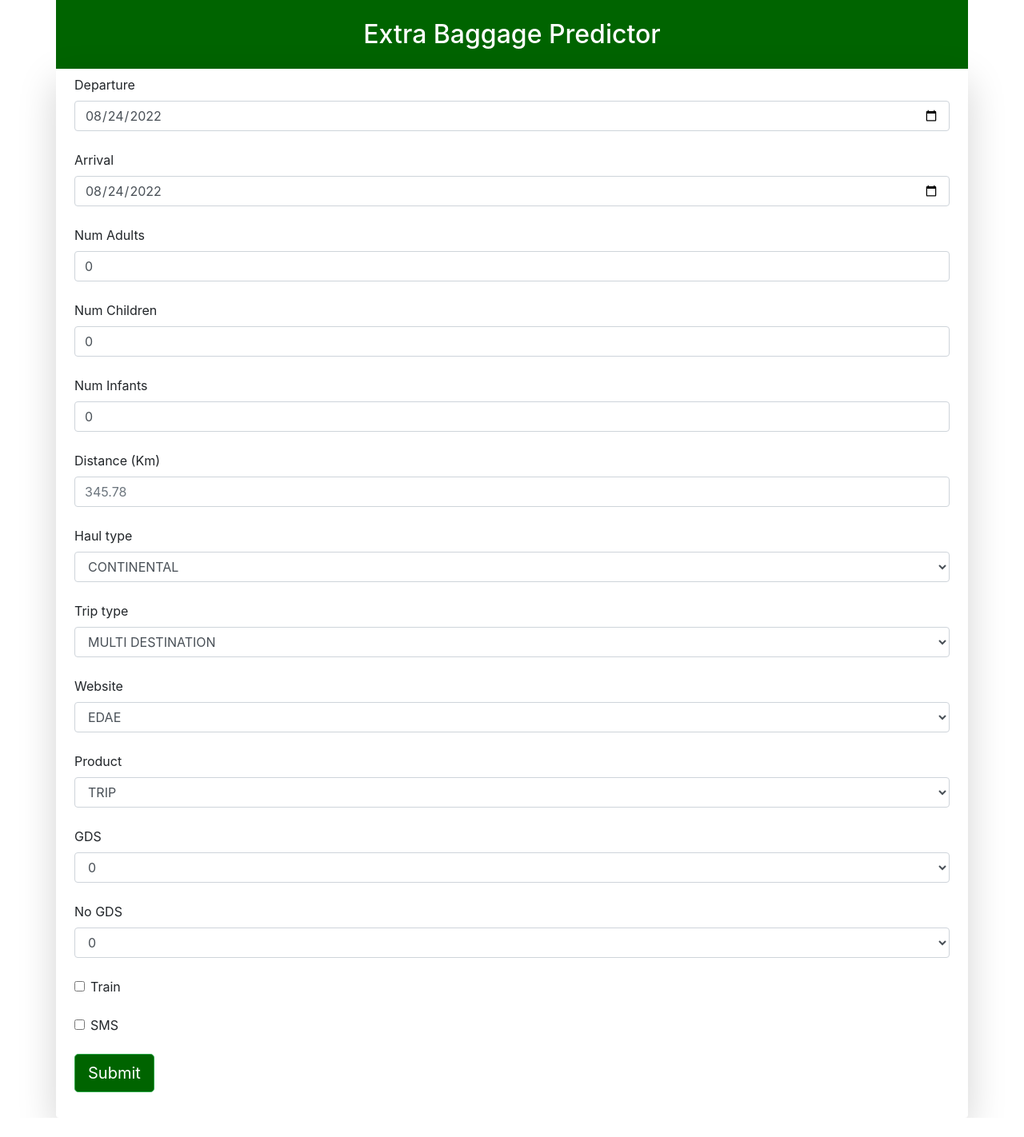
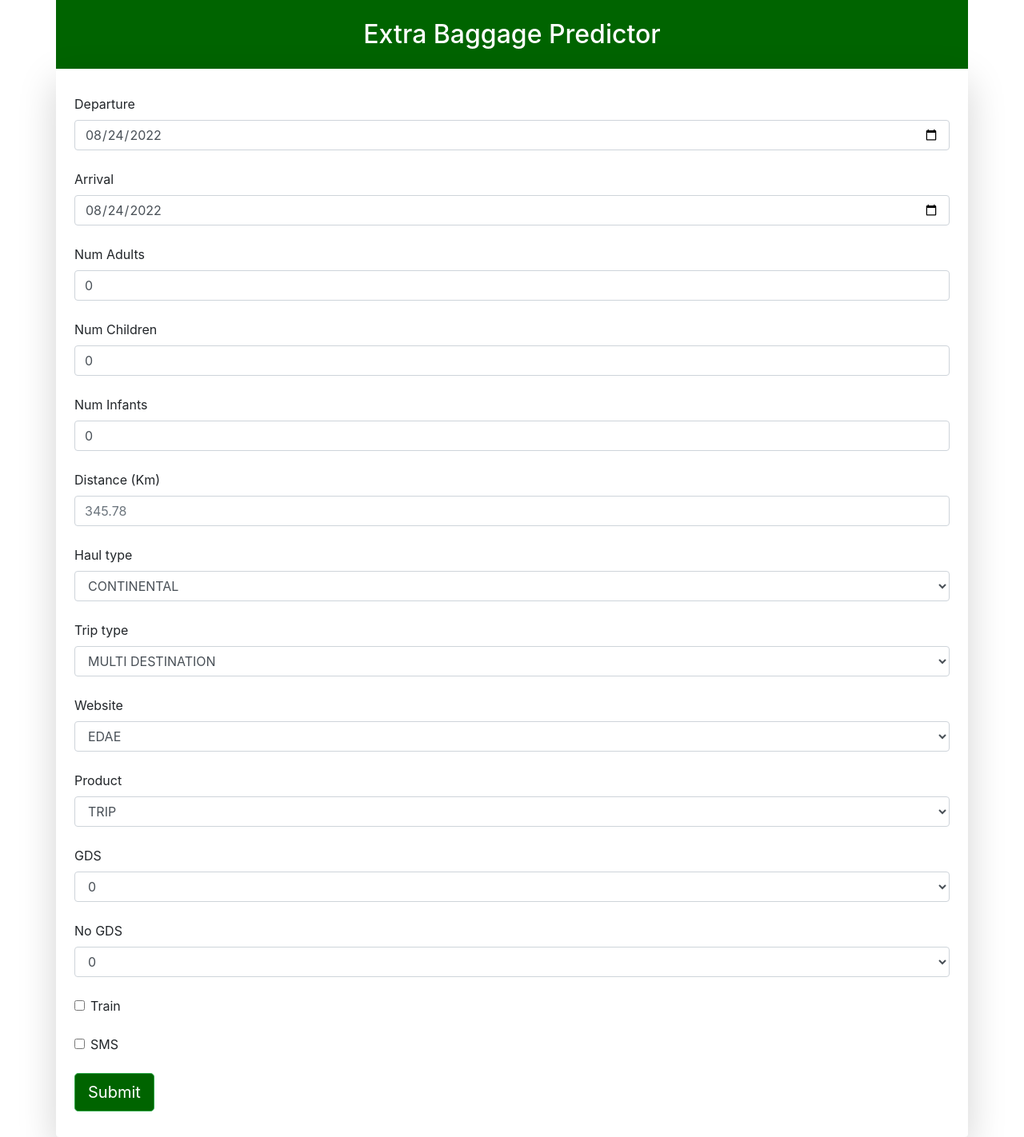
Before and after one commit to opartida/baggage-predictor, a Flask app: page / in a window 1280 px wide. Shown: the whole page at 80% size. Before the commit the page ends 1398 px from the top, so only its background shows below. Run offline with Flask 2, Linux system fonts and the light colour scheme; some libraries are stand-ins or nearby versions.

Commit message:
fix: add pt to container in home

```diff
--- a/Templates/home.html
+++ b/Templates/home.html
@@ -20,7 +20,7 @@
       >
         Extra Baggage Predictor
       </h2>
-      <div class="container shadow-lg rounded mt-0">
+      <div class="container pt-4 shadow-lg rounded mt-0">
         {% if (pred is number) or (pred is string) %}
         <div class="alert alert-success fs-2">
           Expected probability extra bags will be added: {{pred}}
```
